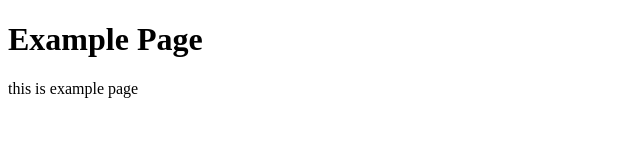
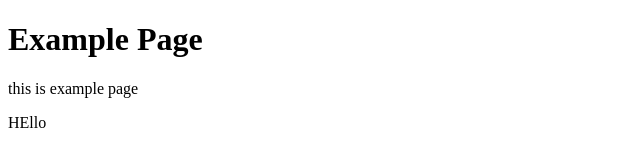
Before and after one commit to eunhye414/web-homework, a plain HTML site: page index.html in a window 1280 px wide. Shown: the full height of the page, 0-640 px from the left. Drawn offline with Linux system fonts and the light colour scheme.

Commit message:
[dev-1] add Hello

```diff
--- a/index.html
+++ b/index.html
@@ -7,5 +7,6 @@
   <body>
     <h1>Example Page</h1>
     <p>this is example page</p>
+    <p>HEllo</p>
   </body>
 </html>
```
